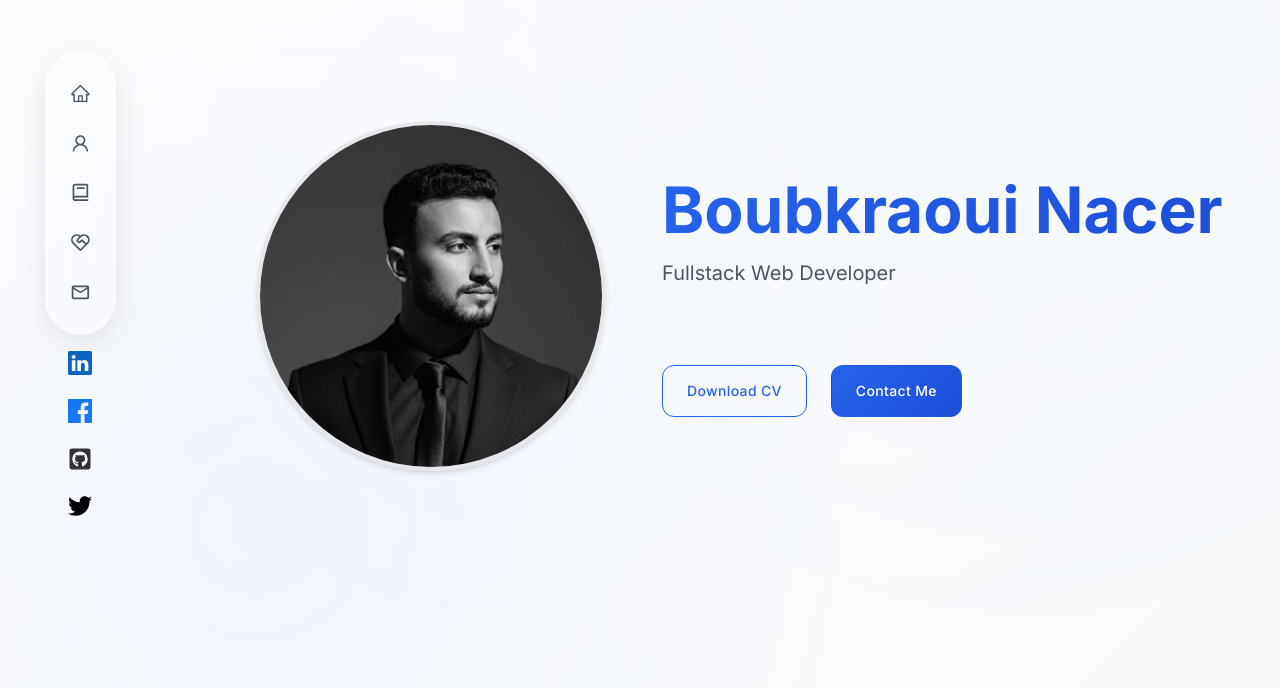
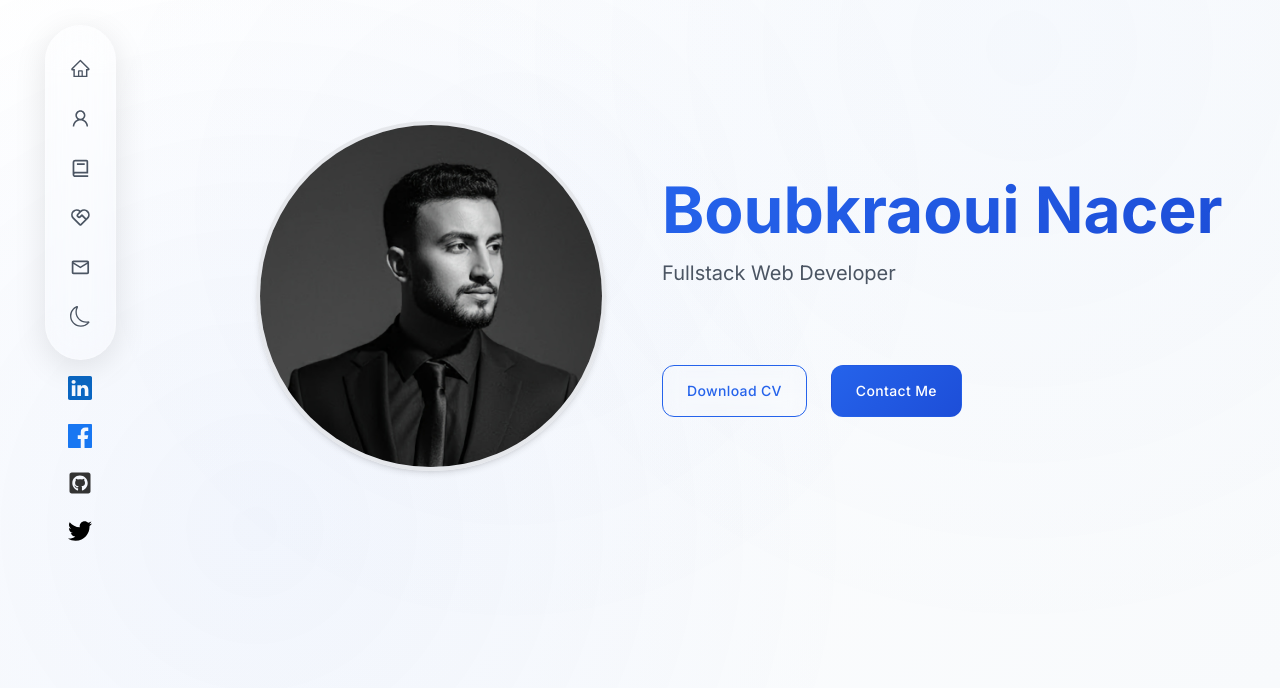
Before and after one commit to boubnacer/nacer-portfolio, a React (Create React App) app: page / in a window 1280 px wide. Shown: the part 112-800 px from the top of the page. Built offline with nearby package versions, Linux system fonts and the light colour scheme.

Commit message:
Implement dark mode to the site

```diff
--- a/src/App.js
+++ b/src/App.js
@@ -7,11 +7,12 @@ import Services from "./components.js/Services";
 import Languages from "./components.js/Testimonials";
 import { useState } from "react";
 import Timeline from "./components.js/Timeline";
+import AppProvider from "./context";
 
 function App() {
   const [showNavbar, setShowNavbar] = useState(true);
   return (
-    <>
+    <AppProvider>
       <Header showNavbar={showNavbar} setShowNavbar={setShowNavbar} />
       <Navbar showNavbar={showNavbar} setShowNavbar={setShowNavbar} />
       <About />
@@ -21,7 +22,7 @@ function App() {
       <Languages />
       <Contact />
       <Footer />
-    </>
+    </AppProvider>
   );
 }
 
--- a/src/components.js/Navbar.js
+++ b/src/components.js/Navbar.js
@@ -4,10 +4,13 @@ import { AiOutlineHome, AiOutlineUser } from "react-icons/ai";
 import { BiBook } from "react-icons/bi";
 import { RiServiceLine } from "react-icons/ri";
 import { MdOutlineMail } from "react-icons/md";
+import { BsSun, BsMoon } from "react-icons/bs";
 import AsideSocials from "./AsideSocials";
+import { useGlobalContext } from "../context";
 
 const Navbar = () => {
   const [activeClass, setActiveClass] = useState("#");
+  const { isDarkMode, toggleDarkMode } = useGlobalContext();
 
   useEffect(() => {
     const sections = document.querySelectorAll("section[id]");
@@ -31,6 +34,11 @@ const Navbar = () => {
     window.addEventListener("scroll", handleScroll);
     return () => window.removeEventListener("scroll", handleScroll);
   }, []);
+
+  // Apply theme to document
+  useEffect(() => {
+    document.documentElement.setAttribute('data-theme', isDarkMode ? 'dark' : 'light');
+  }, [isDarkMode]);
 
   return (
     <nav>
@@ -71,6 +79,13 @@ const Navbar = () => {
           >
             <MdOutlineMail />
           </a>
+          <button
+            onClick={toggleDarkMode}
+            className="theme-toggle"
+            title={isDarkMode ? "Switch to light mode" : "Switch to dark mode"}
+          >
+            {isDarkMode ? <BsSun /> : <BsMoon />}
+          </button>
         </div>
         <AsideSocials />
       </div>
--- a/src/context.js
+++ b/src/context.js
@@ -1,9 +1,28 @@
-import React, { useContext } from "react";
+import React, { useContext, useState, useEffect } from "react";
 
 const AppContext = React.createContext();
 
 const AppProvider = ({ children }) => {
-  return <AppContext.Provider>{children}</AppContext.Provider>;
+  const [isDarkMode, setIsDarkMode] = useState(() => {
+    // Check localStorage for saved theme preference
+    const savedTheme = localStorage.getItem('darkMode');
+    return savedTheme ? JSON.parse(savedTheme) : false;
+  });
+
+  // Save theme preference to localStorage whenever it changes
+  useEffect(() => {
+    localStorage.setItem('darkMode', JSON.stringify(isDarkMode));
+  }, [isDarkMode]);
+
+  const toggleDarkMode = () => {
+    setIsDarkMode(!isDarkMode);
+  };
+
+  return (
+    <AppContext.Provider value={{ isDarkMode, toggleDarkMode }}>
+      {children}
+    </AppContext.Provider>
+  );
 };
 
 export const useGlobalContext = () => {
--- a/src/index.css
+++ b/src/index.css
@@ -61,6 +61,23 @@
   --sm-container-width: 90%;
 }
 
+/* Dark Mode Variables */
+[data-theme="dark"] {
+  --bg-color: #070707;
+  --bg-variant-color: #242424;
+  --bg-card: #414141;
+  --primary-color: #3b82f6;
+  --primary-variant-color: rgba(59, 130, 246, 0.1);
+  --secondary-color: #2563eb;
+  --accent-color: #60a5fa;
+  --white-color: #f8fafc;
+  --light-color: #cbd5e1;
+  --text-muted: #94a3b8;
+  --border-color: #374151;
+  --success-color: #10b981;
+  --warning-color: #f59e0b;
+}
+
 html {
   scroll-behavior: smooth;
 }
@@ -90,9 +107,10 @@ body {
   font-weight: 400;
 
   /* Clean professional background */
-  background: linear-gradient(135deg, #ffffff 0%, #f8fafc 100%);
+  background: linear-gradient(135deg, var(--bg-color) 0%, var(--bg-variant-color) 100%);
   background-attachment: fixed;
   min-height: 100vh;
+  transition: background 0.3s ease;
 }
 
 /* Professional backdrop blur effect */
@@ -109,6 +127,28 @@ body::before {
     radial-gradient(circle at 40% 40%, rgba(37, 99, 235, 0.02) 0%, transparent 50%);
   pointer-events: none;
   z-index: -1;
+  transition: background 0.3s ease;
+}
+
+/* Dark mode backdrop effect */
+[data-theme="dark"] body::before {
+  background:
+    radial-gradient(circle at 20% 80%, rgba(59, 130, 246, 0.08) 0%, transparent 50%),
+    radial-gradient(circle at 80% 20%, rgba(96, 165, 250, 0.05) 0%, transparent 50%),
+    radial-gradient(circle at 40% 40%, rgba(59, 130, 246, 0.03) 0%, transparent 50%);
+}
+
+/* Dark mode scrollbar */
+[data-theme="dark"] ::-webkit-scrollbar-track {
+  background: var(--bg-variant-color);
+}
+
+[data-theme="dark"] ::-webkit-scrollbar-thumb {
+  background: var(--border-color);
+}
+
+[data-theme="dark"] ::-webkit-scrollbar-thumb:hover {
+  background: var(--primary-color);
 }
 
 /* -------------------GENERAL STYLES */
--- a/src/templates.js/navbar.css
+++ b/src/templates.js/navbar.css
@@ -12,11 +12,24 @@
   box-shadow: 0 8px 32px rgba(0, 0, 0, 0.1);
 }
 
+/* Dark mode navbar styles */
+[data-theme="dark"] .nav__links {
+  background: rgba(65, 65, 65, 0.2);
+  border: 1px solid rgba(255, 255, 255, 0.1);
+  box-shadow: 0 8px 32px rgba(0, 0, 0, 0.3);
+}
+
 .nav__links:hover {
   background: rgba(255, 255, 255, 0.15);
   border: 1px solid rgba(255, 255, 255, 0.3);
   box-shadow: 0 12px 40px rgba(0, 0, 0, 0.15);
   transform: translateY(-2px);
+}
+
+[data-theme="dark"] .nav__links:hover {
+  background: rgba(65, 65, 65, 0.3);
+  border: 1px solid rgba(255, 255, 255, 0.2);
+  box-shadow: 0 12px 40px rgba(0, 0, 0, 0.4);
 }
 
 .nav__links a {
@@ -150,6 +163,64 @@
   filter: brightness(1.2);
 }
 
+/* Theme Toggle Button */
+.theme-toggle {
+  background: transparent;
+  padding: 0.5rem;
+  border-radius: 0.75rem;
+  display: flex;
+  color: var(--light-color);
+  font-size: 1.1rem;
+  position: relative;
+  transition: all 0.3s cubic-bezier(0.4, 0, 0.2, 1);
+  overflow: hidden;
+  border: none;
+  cursor: pointer;
+}
+
+.theme-toggle svg {
+  height: 1.3rem;
+  width: 1.3rem;
+  transition: all 0.3s ease;
+}
+
+.theme-toggle::before {
+  content: '';
+  position: absolute;
+  top: 0;
+  left: 0;
+  right: 0;
+  bottom: 0;
+  background: linear-gradient(135deg, rgba(255, 255, 255, 0.1), rgba(255, 255, 255, 0.05));
+  border-radius: 0.75rem;
+  opacity: 0;
+  transition: opacity 0.3s ease;
+}
+
+.theme-toggle:hover {
+  color: var(--white-color);
+  box-shadow: 0 4px 15px rgba(0, 0, 0, 0.2);
+  transform: scale(1.05);
+}
+
+.theme-toggle:hover::before {
+  opacity: 1;
+}
+
+.theme-toggle:active {
+  transform: scale(0.95);
+}
+
+/* Dark mode theme toggle */
+[data-theme="dark"] .theme-toggle {
+  color: var(--light-color);
+}
+
+[data-theme="dark"] .theme-toggle:hover {
+  color: var(--white-color);
+  box-shadow: 0 4px 15px rgba(0, 0, 0, 0.4);
+}
+
 @media screen and (max-width: 1024px) {
   .nav__links {
     display: flex;
```
